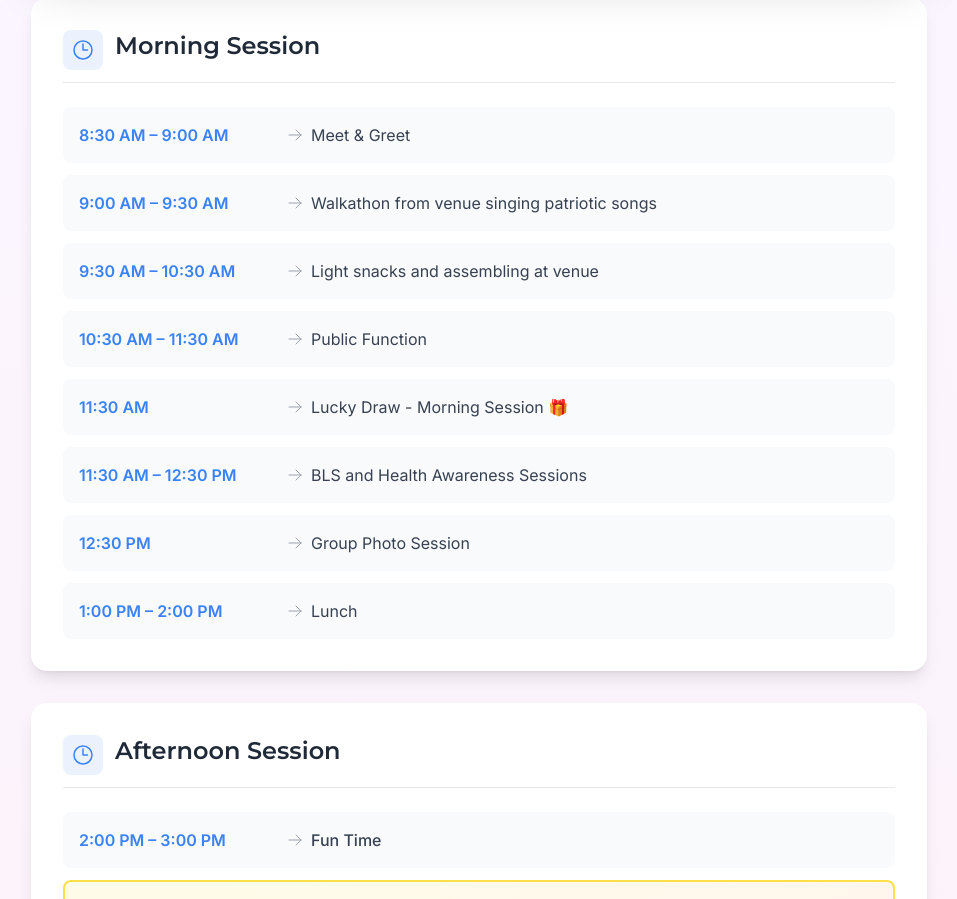
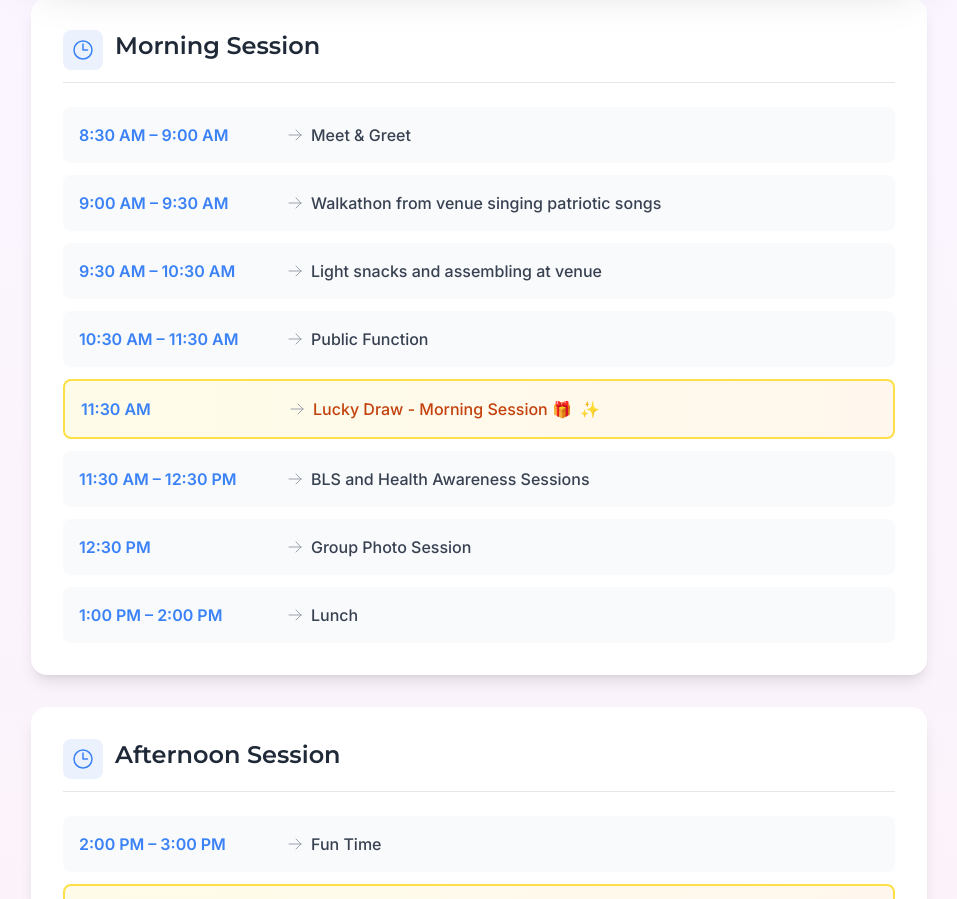
Before and after one commit to Ashin-Amanulla/unma-2nd-anniversary, a React (Vite) app in the folder unma2025-frontend/: page /program in a window 1280 px wide. Shown: the part 1280-2179 px from the top of the page, without its empty margins (161-1118 px from the left). Built offline with nearby package versions, Linux system fonts and the light colour scheme; no server answers; what i18n-iso-countries would draw is missing.

Commit message:
refactor: restructure the payment method selection and details layout in the event registration form and adjust text emphasis for event options.

```diff
--- a/unma2025-frontend/src/components/republic-day-event/EventRegistrationForm.jsx
+++ b/unma2025-frontend/src/components/republic-day-event/EventRegistrationForm.jsx
@@ -286,7 +286,7 @@ const EventRegistrationForm = () => {
                       className="h-5 w-5 rounded focus:ring-blue-500 border-gray-300"
                     />
                     <label htmlFor="participateBloodDonation" className="ml-2 text-gray-700">
-                      Be a Hero, Save Lives — <strong>I'll donate</strong> blood at the UNMA Blood Donation Drive
+                      Be a Hero, Save Lives — <strong>I'll donate blood at the UNMA Blood Donation Drive</strong>
                     </label>
                   </div>
                 )}
@@ -312,7 +312,7 @@ const EventRegistrationForm = () => {
                       className="h-5 w-5 rounded focus:ring-blue-500 border-gray-300"
                     />
                     <label htmlFor="participateNationalSong" className="ml-2 text-gray-700">
-                      Unite Through Music — <strong>Ready to practice and participate</strong> in the National Integration Song
+                      Unite Through Music — <strong>Ready to practice and participate in the National Integration Song</strong>
                     </label>
                   </div>
                 )}
@@ -338,7 +338,7 @@ const EventRegistrationForm = () => {
                       className="h-5 w-5 rounded focus:ring-blue-500 border-gray-300"
                     />
                     <label htmlFor="joinBoatRide" className="ml-2 text-gray-700">
-                      Experience the Thrill — <strong>Join</strong> the UNMA Family Boat Ride to Deepen Our Friendship
+                      Experience the Thrill — <strong>Join the UNMA Family Boat Ride </strong> to Deepen Our Friendship
                     </label>
                   </div>
                 )}
@@ -424,16 +424,14 @@ const EventRegistrationForm = () => {
           </p>
         </div>
 
-        {/* Payment Details - 2 Column Design */}
+        {/* Payment Details */}
         <div className="bg-white border border-gray-200 rounded-lg p-6 shadow-sm">
           <h3 className="text-lg font-semibold mb-4 text-gray-800">
             Payment Information
           </h3>
 
-          <div className="grid md:grid-cols-2 gap-6">
-            {/* Left Column - Bank Selection */}
-            <div className="space-y-4">
-              <div>
+          {/* Payment Method Selection - 2 columns in a row */}
+          <div className="mb-6">
             <label className="block mb-3 text-sm font-medium text-gray-700">
               Select Payment Method <span className="text-red-500">*</span>
             </label>
@@ -441,7 +439,7 @@ const EventRegistrationForm = () => {
               name="paymentMethod"
               control={control}
               render={({ field }) => (
-                    <div className="space-y-3">
+                <div className="grid grid-cols-2 gap-3">
                   <label className="flex items-center p-4 border-2 border-blue-500 rounded-lg cursor-pointer bg-blue-50 hover:bg-blue-100 transition-colors">
                     <input
                       type="radio"
@@ -473,39 +471,8 @@ const EventRegistrationForm = () => {
             )}
           </div>
 
-              <div className="space-y-4 pt-4 border-t border-gray-200">
-                <FormField
-                  label="Transaction ID"
-                  name="transactionId"
-                  type="text"
-                  control={control}
-                  errors={errors}
-                  placeholder="Enter transaction ID (if available)"
-                />
-
-                <FormField
-                  label="Amount Paid (₹)"
-                  name="amountPaid"
-                  type="number"
-                  control={control}
-                  errors={errors}
-                  min={0}
-                  placeholder="Enter amount paid (0 if facing difficulty)"
-                />
-
-                <FormField
-                  label="Date of Payment"
-                  name="paymentDate"
-                  type="date"
-                  control={control}
-                  errors={errors}
-                  placeholder="Select payment date"
-                />
-              </div>
-            </div>
-
-            {/* Right Column - QR Code and Bank Details */}
-            <div className="bg-gradient-to-br from-gray-50 to-blue-50 rounded-lg p-6 border border-gray-200">
+          {/* QR Code and Bank Details - Full Width */}
+          <div className="mb-6 bg-gradient-to-br from-gray-50 to-blue-50 rounded-lg p-6 border border-gray-200">
             {watchedPaymentMethod === "IDBI Bank" && (
               <div className="space-y-4">
                 <div className="text-center">
@@ -516,7 +483,7 @@ const EventRegistrationForm = () => {
                     <img
                       src={idbiQR}
                       alt="IDBI Bank QR Code"
-                        className="w-64 h-64 mx-auto"
+                      className="w-80 h-56 mx-auto object-cover"
                     />
                   </div>
                 </div>
@@ -551,7 +518,7 @@ const EventRegistrationForm = () => {
                     <img
                       src={fedQR}
                       alt="Federal Bank QR Code"
-                        className="w-64 h-64 mx-auto"
+                      className="w-80 h-56 mx-auto object-cover"
                     />
                   </div>
                 </div>
@@ -576,6 +543,36 @@ const EventRegistrationForm = () => {
               </div>
             )}
           </div>
+
+          {/* Transaction Details - Full Width */}
+          <div className="space-y-4">
+            <FormField
+              label="Transaction ID"
+              name="transactionId"
+              type="text"
+              control={control}
+              errors={errors}
+              placeholder="Enter transaction ID (if available)"
+            />
+
+            <FormField
+              label="Amount Paid (₹)"
+              name="amountPaid"
+              type="number"
+              control={control}
+              errors={errors}
+              min={0}
+              placeholder="Enter amount paid (0 if facing difficulty)"
+            />
+
+            <FormField
+              label="Date of Payment"
+              name="paymentDate"
+              type="date"
+              control={control}
+              errors={errors}
+              placeholder="Select payment date"
+            />
           </div>
         </div>
 
--- a/unma2025-frontend/src/pages/Program.jsx
+++ b/unma2025-frontend/src/pages/Program.jsx
@@ -259,14 +259,36 @@ const Program = () => {
                   initial={{ opacity: 0, x: -10 }}
                   animate={{ opacity: 1, x: 0 }}
                   transition={{ duration: 0.4, delay: 0.4 + index * 0.1 }}
-                  className="flex flex-col md:flex-row md:items-center gap-2 p-4 bg-gray-50 rounded-lg hover:bg-gray-100 transition-colors"
+                  className={`flex flex-col md:flex-row md:items-center gap-2 p-4 rounded-lg transition-colors ${
+                    item.isLuckyDraw
+                      ? "bg-gradient-to-r from-yellow-50 to-orange-50 hover:from-yellow-100 hover:to-orange-100 border-2 border-yellow-300"
+                      : item.event.includes("Boat Ride")
+                      ? "bg-blue-50 hover:bg-blue-100 border-2 border-blue-200"
+                      : "bg-gray-50 hover:bg-gray-100"
+                  }`}
                 >
                   <div className="font-semibold text-primary min-w-[200px]">
                     {item.time}
                   </div>
                   <div className="flex items-center gap-2">
                     <ArrowRightIcon className="w-4 h-4 text-gray-400 hidden md:block" />
-                    <span className="text-gray-700">{item.event}</span>
+                    <span className={`font-medium ${
+                      item.isLuckyDraw ? "text-orange-700 font-bold" : "text-gray-700"
+                    }`}>
+                      {item.event}
+                      {item.event.includes("Boat Ride") && (
+                        <span className="ml-2 text-blue-600">🚤</span>
+                      )}
+                      {item.isLuckyDraw && (
+                        <motion.span
+                          className="ml-2"
+                          animate={{ scale: [1, 1.2, 1] }}
+                          transition={{ duration: 1, repeat: Infinity }}
+                        >
+                          ✨
+                        </motion.span>
+                      )}
+                    </span>
                   </div>
                 </motion.div>
               ))}
```
Lines whose indentation alone changed are shown as unchanged.
